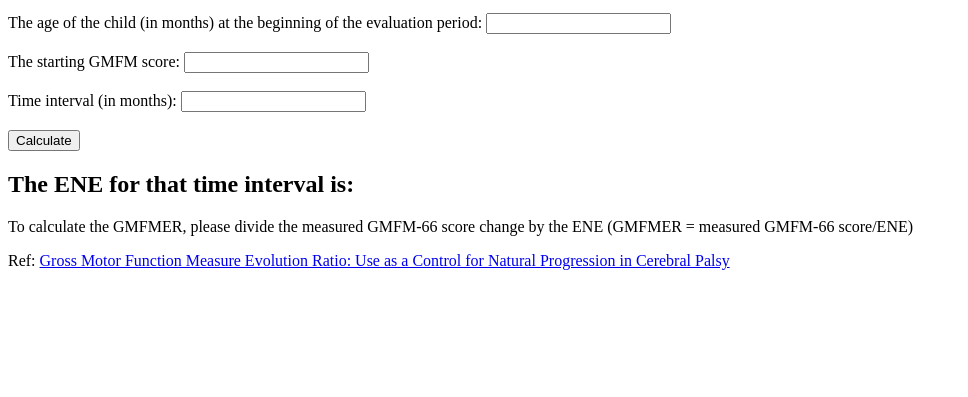
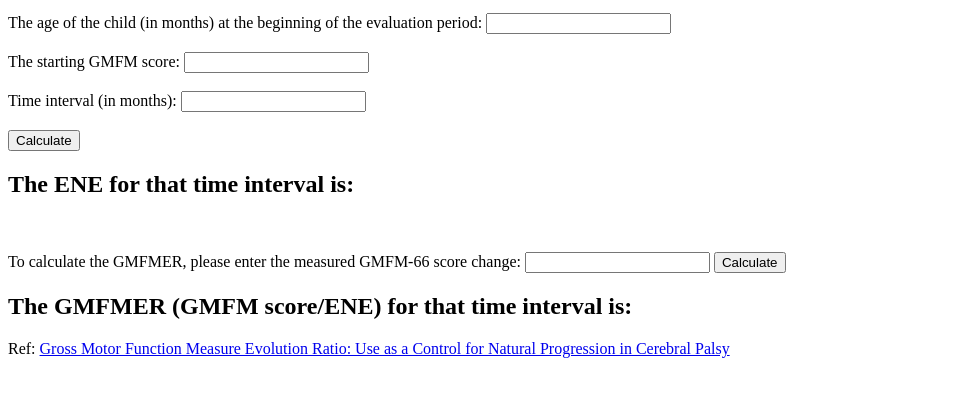
Before and after one commit to AtomicConglomerate/gmfmer, a plain HTML site: page index.html in a window 1280 px wide. Shown: the part 159-556 px from the top of the page, without its empty margins (0-968 px from the left). Drawn offline with Linux system fonts and the light colour scheme.

Commit message:
Update index.html
GMFMER is now calculated directly on the website

```diff
--- a/index.html
+++ b/index.html
@@ -20,7 +20,11 @@
 <button onclick="findGMFM()">Calculate</button>
 <h2> The ENE for that time interval is: </h2> <h2 id="value"></h2>
 
-<p> To calculate the GMFMER, please divide the measured GMFM-66 score change by the ENE (GMFMER = measured GMFM-66 score/ENE) </p>
+<br>
+<p> To calculate the GMFMER, please enter the measured GMFM-66 score change: <input type="number" id="GMFM" >
+<button onclick="findGMFMER()">Calculate</button>
+<h2> The GMFMER (GMFM score/ENE) for that time interval is: </h2> <h2 id="GMFMER"></h2>
+
 Ref: <a href="http://www.archives-pmr.org/article/S0003-9993(15)01065-5/abstract">Gross Motor Function Measure Evolution Ratio: Use as a Control for Natural Progression in Cerebral Palsy</a>
 
 <script>
@@ -1042,6 +1046,14 @@
 document.getElementById("value").innerHTML = (A*(Math.pow(2.71828,exp1)-Math.pow(2.71828,exp2)-Math.pow(2.71828,exp3)+Math.pow(2.71828,exp4))).toFixed(2);
 }
 
+function findGMFMER() {
+
+  var GMFM = parseFloat(document.getElementById("GMFM").value);
+  var ENE = parseFloat(document.getElementById("value").innerHTML);
+
+  document.getElementById("GMFMER").innerHTML = (GMFM/ENE).toFixed(2);
+}
+
 </script>
 
 </body>
```
